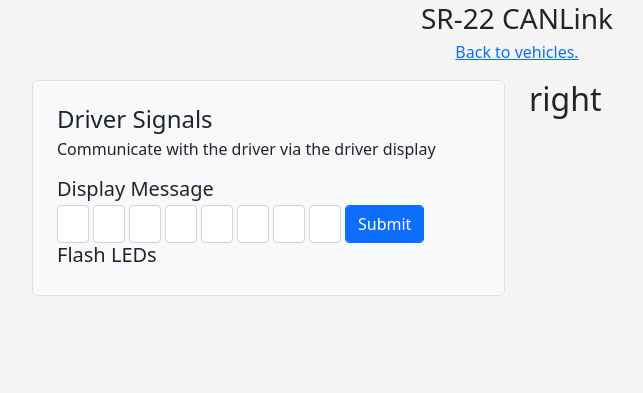
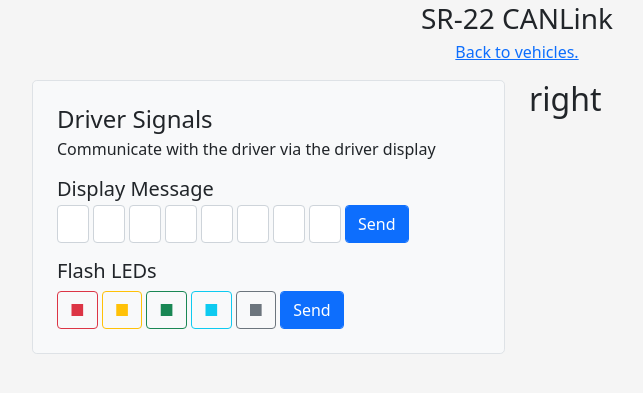
Before and after one commit to msfrt/CANLink, a Flask app: page /sr22 in a window 1280 px wide. Shown: the part 150-543 px from the top of the page, without its empty margins (123-766 px from the left). Run offline with Flask 2, Linux system fonts and the light colour scheme; some libraries are stand-ins or nearby versions.

Commit message:
driver messages and LEDs on webpage

```diff
--- a/server/app.py
+++ b/server/app.py
@@ -48,8 +48,11 @@ def landing_page():
 
 # s22 page --------------------------------------------------------------------
 
-SR22_DBC_CAN1_FILEPATH = ""
-SR22_DBC_CAN2_FILEPATH = ""
+# file paths to vehicle dbcs. Note, if these are not downloaded after cloning
+# the CANLink repo, cd into Electrical-SR20, then run `git submodule init` and
+# then `git submodule update`
+SR22_DBC_CAN1_FILEPATH = "Electrical-SR20/DBCs/CAN1.dbc"
+SR22_DBC_CAN2_FILEPATH = "Electrical-SR20/DBCs/CAN2.dbc"
 
 
 # loads the dbc files into actual objects
@@ -62,7 +65,7 @@ sr22_dbc_can2 = cantools.database.load_file(SR22_DBC_CAN2_FILEPATH)
 # then all changes are propogated to other clients.
 sr22_current_values = dict()
 
-# renders the page
+# renders the page template
 @app.route("/sr22")
 def sr22_page():
     return render_template("vehicles/sr22.html", vehicles=vehicles)
@@ -70,6 +73,18 @@ def sr22_page():
 # called on page load
 @socketio.on('sr22_connected')
 def handle_my_custom_event(json):
+    print('received json: ' + str(json))
+
+
+# called on driverMessageSend
+@socketio.on('sr22_driverMessageSend')
+def handle_driver_message_send(json):
+    print('received json: ' + str(json))
+
+
+# called on driverLEDSend
+@socketio.on('sr22_driverLEDSend')
+def handle_driver_led_send(json):
     print('received json: ' + str(json))
 
 
--- a/server/templates/vehicles/sr22.html
+++ b/server/templates/vehicles/sr22.html
@@ -98,14 +98,47 @@
                 <input id="driverMessage8" class="text-center form-control px-1" maxlength="1"  style="max-width: 2em;">
               </div>
               <div class="col-auto">
-                <input type="submit" id="driverMessageSend" class="btn btn-primary form-control"></button>
+                <button id="driverMessageSend" class="btn btn-primary form-control">Send</button>
               </div>
             </div> <!-- end message input characters -->
 
 
             <div class="">
-              <h3 class="h5 mb-1">Flash LEDs</h3>
+              <h3 class="h5 mt-3">Flash LEDs</h3>
             </div>
+
+            <div class="row gx-1 align-items-center led-group"> <!-- color buttons -->
+              <div class="col-auto">
+                <input type="radio" class="btn-check" name="led-btn" id="led-red" autocomplete="off">
+                <label class="btn btn-outline-danger" for="led-red">&#x25A0;</label>
+              </div>
+
+              <div class="col-auto">
+                <input type="radio" class="btn-check" name="led-btn" id="led-yellow" autocomplete="off">
+                <label class="btn btn-outline-warning" for="led-yellow">&#x25A0;</label>
+              </div>
+
+              <div class="col-auto">
+                <input type="radio" class="btn-check" name="led-btn" id="led-green" autocomplete="off">
+                <label class="btn btn-outline-success" for="led-green">&#x25A0;</label>
+              </div>
+
+              <div class="col-auto">
+                <input type="radio" class="btn-check" name="led-btn" id="led-blue" autocomplete="off">
+                <label class="btn btn-outline-info" for="led-blue">&#x25A0;</label>
+              </div>
+
+              <div class="col-auto">
+                <input type="radio" class="btn-check" name="led-btn" id="led-white" autocomplete="off">
+                <label class="btn btn-outline-secondary" for="led-white">&#x25A0;</label>
+              </div>
+
+              <div class="col-auto">
+                <button id="driverLEDSend" class="btn btn-primary form-control">Send</button>
+              </div>
+
+            </div> <!-- end color buttons -->
+
 
           </div> <!-- end data pod 1 -->
 
@@ -128,7 +161,8 @@
         for (let i = 1; i < 9; i++){
           $('#driverMessage' + i).keypress(function() {
             var self = $(this);
-            //wait until character is inserted
+            self.val(''); // clears value
+            // wait until character is inserted
             setTimeout(function() {
               if (self.val().length > 0) {
                 $('#driverMessage' + (i+1)).focus();  // moves the cursor
@@ -155,19 +189,68 @@
         $(document).ready(function(){
           var socket = io();
 
+          // when the page is first loaded and connects to the server
           socket.on('connect', function() {
-              socket.emit('sr22_connected', {data: 'I\'m connected!'});
+              socket.emit('sr22_connected', {data: 'new user connected'});
           });
 
-          // // install a listener for when the message button is pressed
-          // $('#driverMessageSend').on('submit', function(event){
-          //   event.preventDefault();  // prevents the page from reloading
-          // });
+          // when the message button is pressed
+          $('#driverMessageSend').on('click', function(event){
+            var self = $(this);
+            data = {
+              "driverMessage1": $('#driverMessage1').val(),
+              "driverMessage2": $('#driverMessage2').val(),
+              "driverMessage3": $('#driverMessage3').val(),
+              "driverMessage4": $('#driverMessage4').val(),
+              "driverMessage5": $('#driverMessage5').val(),
+              "driverMessage6": $('#driverMessage6').val(),
+              "driverMessage7": $('#driverMessage7').val(),
+              "driverMessage8": $('#driverMessage8').val()
+            };
 
-          // // revieve a broadcast message from the server
-          // socket.on('after connect', function(msg){
-          //   console.log('After connect', msg);
-          // });
+            socket.emit('sr22_driverMessageSend', data);  // send the letters
+            $('#driverMessage1').select();  // select the first input box
+          });
+
+
+          // when the LED button is pressed
+          $('#driverLEDSend').on('click', function(event){
+            var self = $(this);
+
+            // RGB values are 0-255 as standard
+            var R = 0;
+            var G = 0;
+            var B = 0;
+
+            // figure out what checkbox is checked and update RGB accordingly
+            if ($('#led-red').prop("checked")){
+              R = 255;
+
+            } else if ($('#led-yellow').prop("checked")){
+              R = 255; G = 255;
+
+            } else if ($('#led-green').prop("checked")){
+              G = 255;
+
+            } else if ($('#led-blue').prop("checked")){
+              B = 255;
+
+            } else if ($('#led-white').prop("checked")){
+              R = 255; G = 255; B = 255;
+
+            }
+
+            // now only send something if RGB > 0
+            if ((R + G + B) > 0){
+              data = { "R": R, "G": G, "B": B };
+              socket.emit('sr22_driverLEDSend', data);  // send the color
+            }
+
+            // deselect the colored buttons
+            $('input[name="led-btn"]').prop("checked", false);
+
+          });
+
 
 
         }); // end (document).ready
```
Also changed, not shown: 1 other file.
